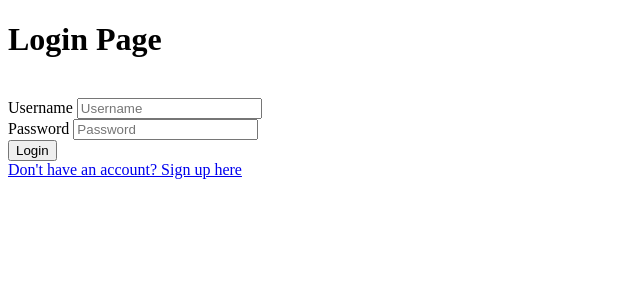
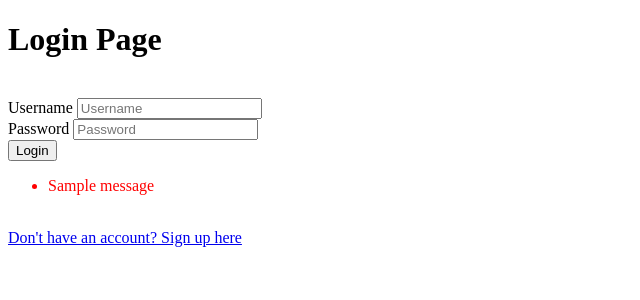
Before and after one commit to golfer69/TT2L-12-Mini-IT-Project-, a Flask app: page /login in a window 1280 px wide. Shown: the top 300 px of the page, without its empty margins (0-640 px from the left). Run offline with Flask 3, Linux system fonts and the light colour scheme; one stand-in notice (Sample message) is shown.

Commit message:
added a validation error for login page

```diff
--- a/app.py
+++ b/app.py
@@ -51,7 +51,7 @@ class RegisterForm(FlaskForm):
     username= StringField(validators=[InputRequired(), Length(min=6, max=25)], render_kw={'placeholder':'Username'})
     password= PasswordField(validators=[InputRequired(), Length(min=6, max=25)], render_kw={'placeholder':'Password'})
     submit= SubmitField('Register')
-    def validate_username(self, username):
+def validate_username(self, username):
         existing_username=User.query.filter_by(username=username.data).first()
         if existing_username:
             raise ValidationError('That username already exists. Please choose another one')
--- a/templates/login.html
+++ b/templates/login.html
@@ -2,6 +2,12 @@
 <html lang="en">
 <head>
     <title>Login Page</title>
+    <style>
+        .error {
+            color: red;
+        }
+    </style>
+</head>
 <body>
     <h1>Login Page</h1><br>
     <form method="POST" action="">
@@ -9,15 +15,22 @@
         <div>
         {{ form.username.label }}
         {{ form.username }}
-            </div>
-            <div>
+    <br>
         {{ form.password.label }}
         {{ form.password }}
-            </div>
-            <div>
+    </form>
+    <br>
     {{ form.submit }}
-            </div>
-        </form>
-    <a href="{{url_for('register')}}">Don't have an account? Sign up here</a>
+    {% with messages = get_flashed_messages() %}
+    {% if messages %}
+        <ul class="error"> <!-- Apply the 'error' class to the list of flashed messages -->
+        {% for message in messages %}
+            <li>{{ message }}</li>
+        {% endfor %}
+        </ul>
+    {% endif %}
+    {% endwith %}
+    <br>
+    <a href="{{ url_for('register') }}">Don't have an account? Sign up here</a>
 </body>
 </html>
```
Lines whose indentation alone changed are shown as unchanged.
